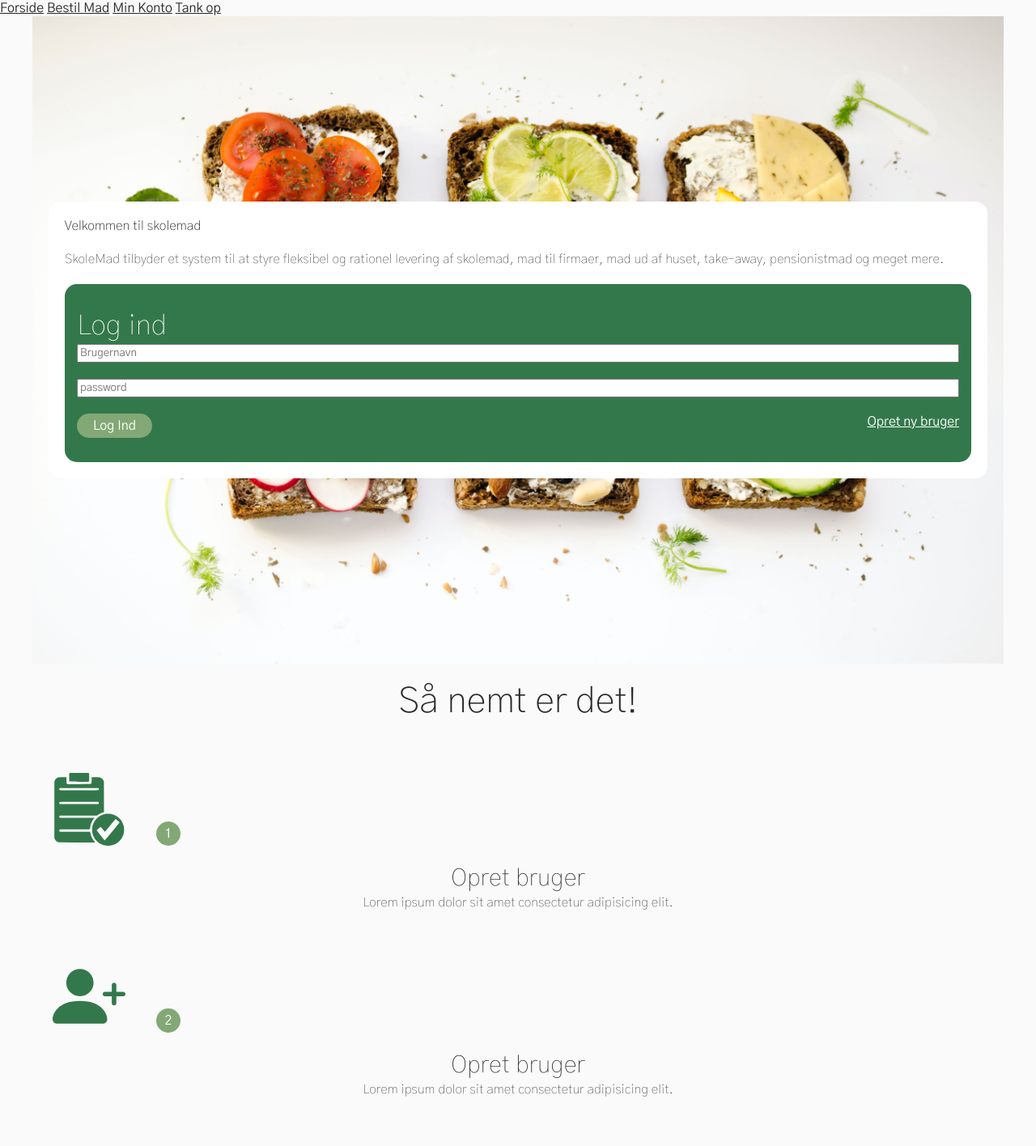
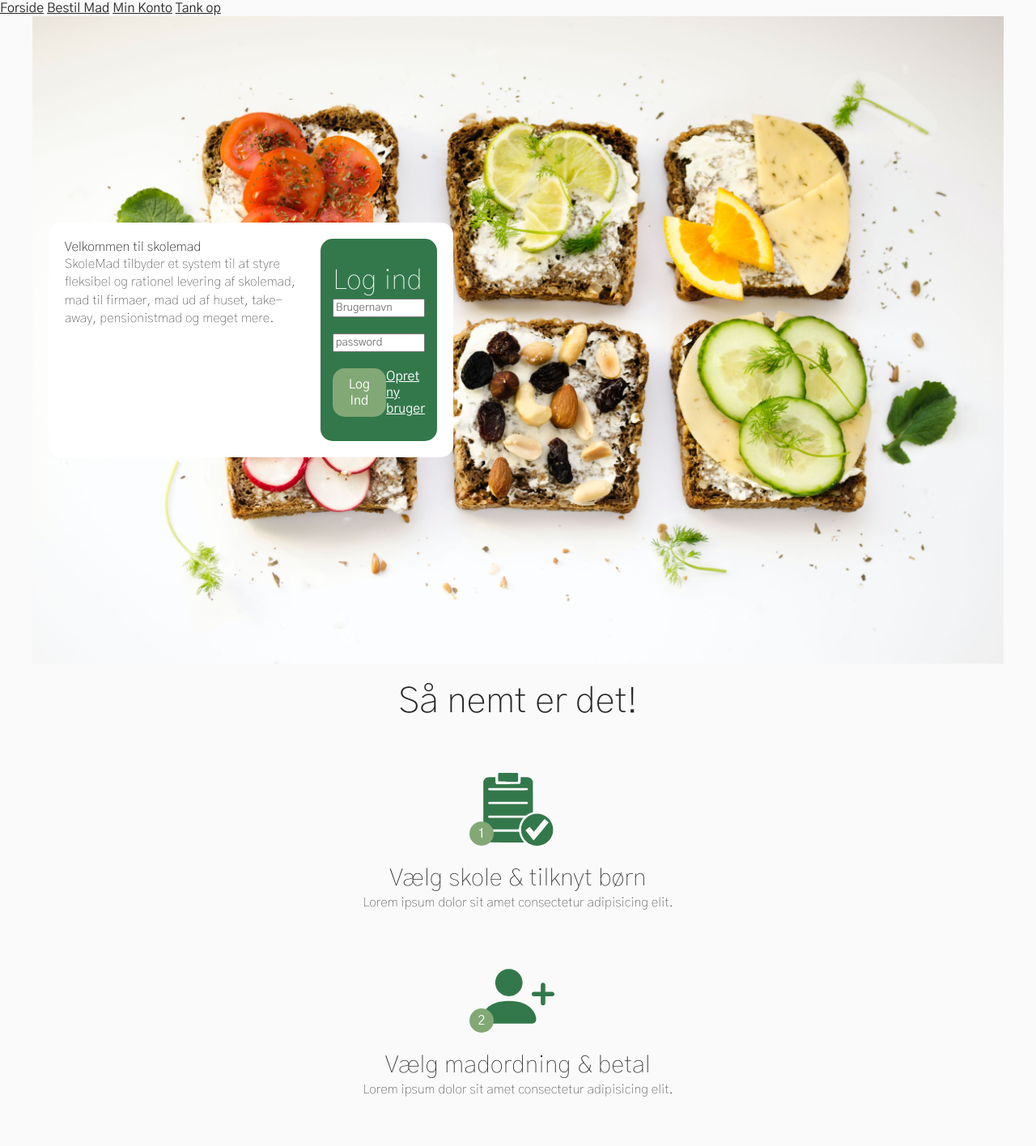
Before and after one commit to emil103d/skolemad_project, a Svelte app in the folder skolemad_project/: page / in a window 1280 px wide. Shown: the top 1416 px of the page at 81% size. Built offline with nearby package versions, Linux system fonts and the light colour scheme.

Commit message:
Hero section opdateret

```diff
--- a/skolemad_project/src/Forside.svelte
+++ b/skolemad_project/src/Forside.svelte
@@ -7,8 +7,10 @@
         <!-- Section 1 -->
         <section class="section_1_forside">
             <article class="section_1_container">
+                <div>
                 <h1>Velkommen til skolemad</h1>
                 <p>SkoleMad tilbyder et system til at styre fleksibel og rationel levering af skolemad, mad til firmaer, mad ud af huset, take-away, pensionistmad og meget mere. </p>
+                </div>
                 <div class="log_ind">
                     <h3>Log ind</h3>
                     <form action="log-ind">
@@ -41,7 +43,7 @@
             </div>
 
                 <div>
-                    <h4>Opret bruger</h4>
+                    <h4>Vælg skole & tilknyt børn</h4>
                     <p class="beskrivelse"> Lorem ipsum dolor sit amet consectetur adipisicing elit. </p>
                 </div>
             </div>
@@ -57,7 +59,7 @@
                 </div>
 
                 <div>
-                    <h4>Opret bruger</h4>
+                    <h4>Vælg madordning & betal</h4>
                     <p class="beskrivelse"> Lorem ipsum dolor sit amet consectetur adipisicing elit. </p>
                 </div>
             </div>
@@ -121,6 +123,7 @@
         padding: var(--spacing-15);
         padding-top: var(--spacing-30);
         padding-bottom: var(--spacing-30);
+        max-width: 350px;
     }
 
     button {
@@ -161,7 +164,7 @@
         width: 30px;
         position: relative;
         top: 90px;
-        left: 133px;
+        left: -10px;
         border-radius: 50px;
         color: white;
         display: grid;
@@ -177,6 +180,20 @@
     .badge_container {
         width: 100px;
         height: auto;
+        margin: 0 auto;
+    }
+
+    @media(min-width: 1079px)  {
+
+        .section_1_forside {
+        }
+
+        .section_1_container {
+                min-width: 400px;
+                max-width: 500px;
+                display: flex;
+        }
+
     }
 
 
```
